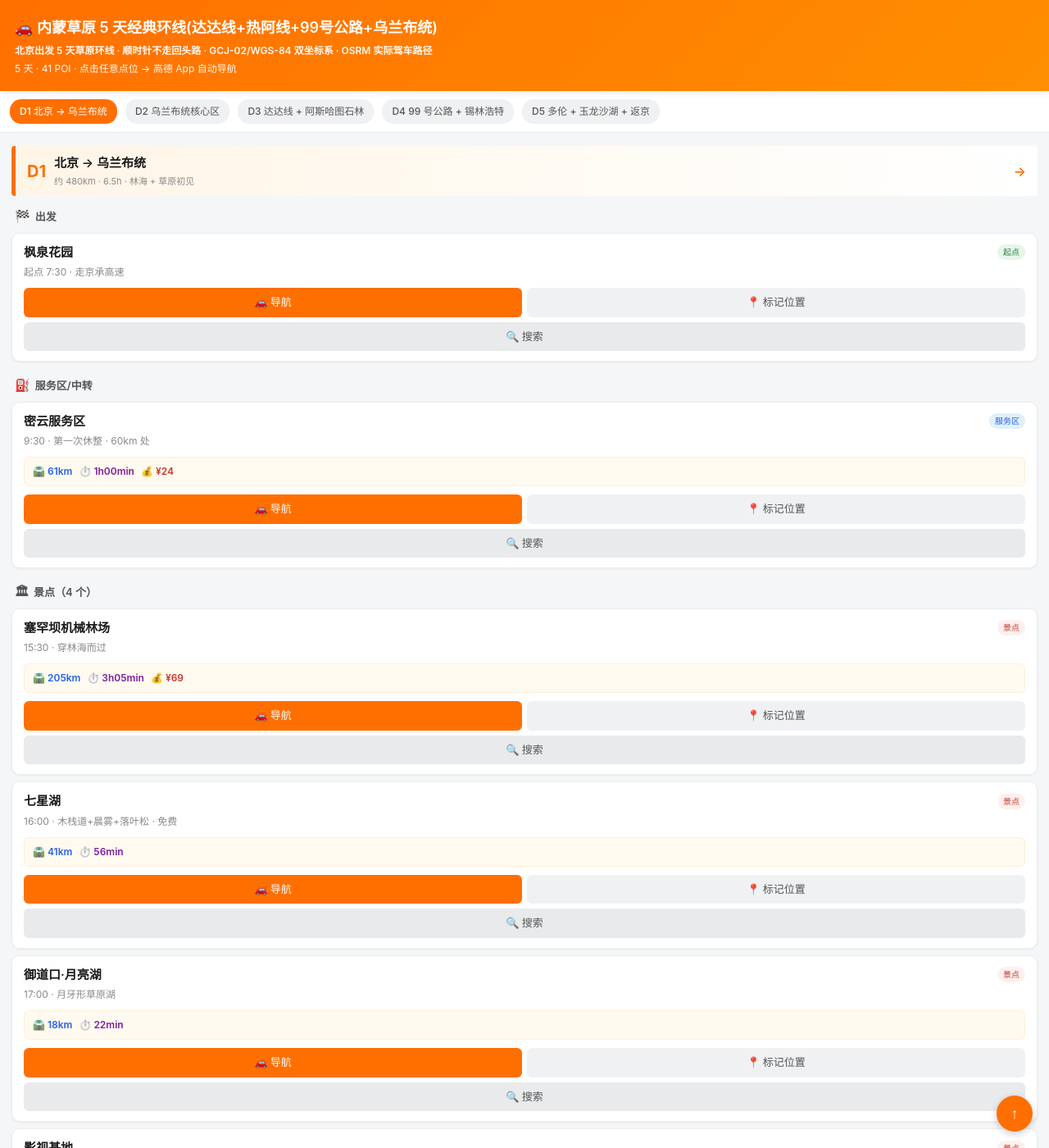
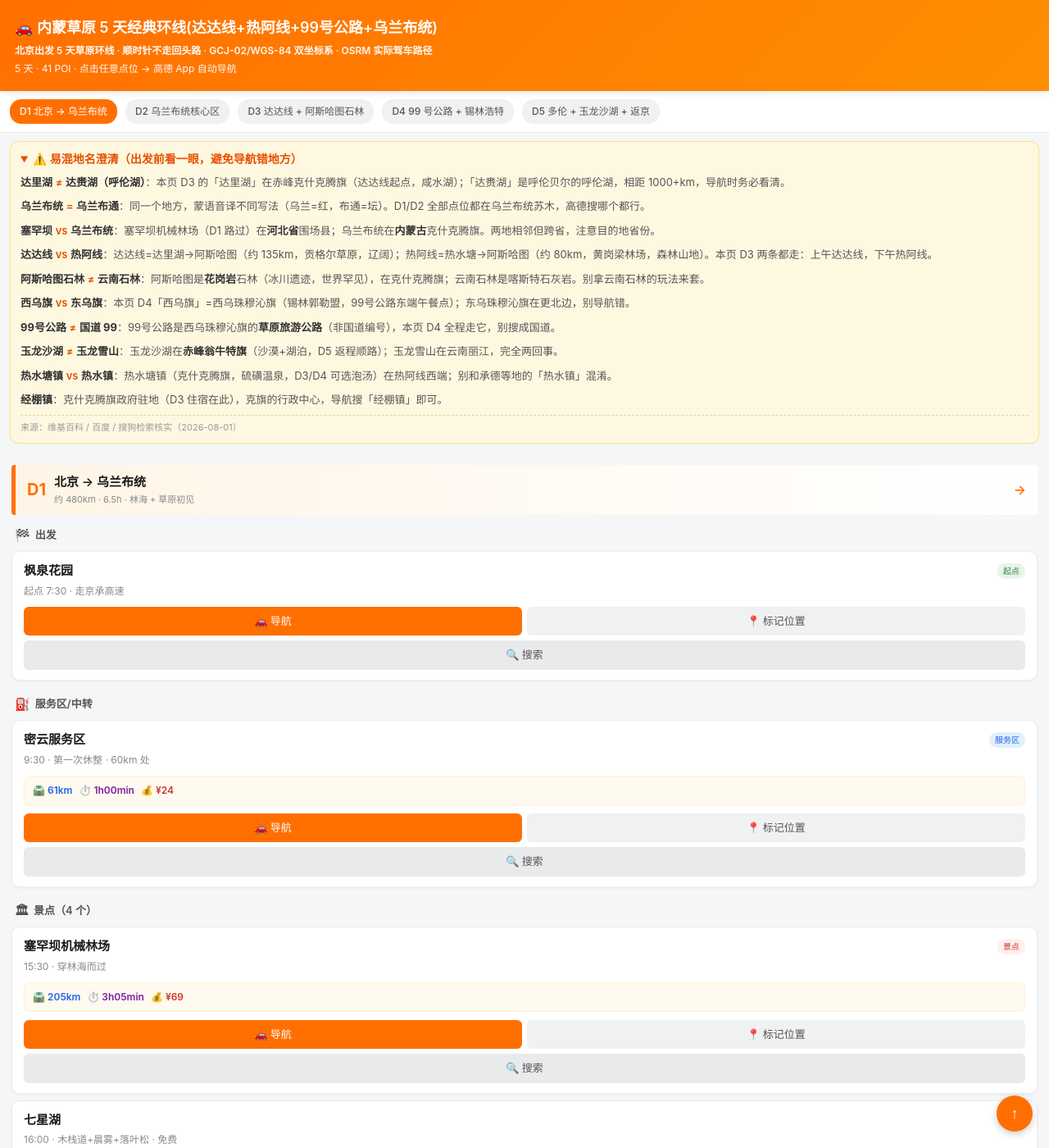
Before and after one commit to DuRunzhe/durunzhe.github.io, a Jekyll site: the page inner-mongolia-trip-map.html, which Jekyll copies as it is, in a window 1280 px wide and 1400 px high. Shown: the whole window at 82% size. Built offline with Jekyll 4.4.1, drawn with Linux system fonts in a browser that asks for light colours.

Commit message:
feat(trip-map): 导航页增加易混地名澄清区块(达里湖/达赉湖、乌兰布统/乌兰布通、塞罕坝/乌兰布统等 10 条,来源维基/百度/搜狗核实)

```diff
--- a/inner-mongolia-trip-map.html
+++ b/inner-mongolia-trip-map.html
@@ -212,6 +212,37 @@ header p .route { font-weight: 600; }
   border-radius: 6px;
 }
 
+/* ========== 易混地名澄清 ========== */
+.name-clarify {
+  margin: 10px 12px;
+  background: #fff8e1;
+  border: 1px solid #ffe082;
+  border-radius: 10px;
+  padding: 10px 12px;
+}
+.name-clarify summary {
+  font-weight: 600;
+  font-size: 14px;
+  cursor: pointer;
+  color: #e65100;
+  outline: none;
+}
+.name-clarify .cl-item {
+  margin: 8px 0;
+  font-size: 13px;
+  color: #555;
+  line-height: 1.65;
+}
+.name-clarify .cl-item b { color: #333; }
+.name-clarify .cl-item .vs { color: #e65100; font-weight: 600; }
+.name-clarify .cl-src {
+  font-size: 11px;
+  color: #999;
+  margin-top: 8px;
+  padding-top: 6px;
+  border-top: 1px dashed #e0d5a8;
+}
+
 .to-top {
   position: fixed;
   bottom: 20px;
@@ -265,6 +296,22 @@ header p .route { font-weight: 600; }
   <a href="#day4">D4 99 号公路 + 锡林浩特</a>
   <a href="#day5">D5 多伦 + 玉龙沙湖 + 返京</a>
 </nav>
+
+<!-- ========== 易混地名澄清 ========== -->
+<details class="name-clarify" open>
+  <summary>⚠️ 易混地名澄清（出发前看一眼，避免导航错地方）</summary>
+  <div class="cl-item"><b>达里湖</b> <span class="vs">≠</span> <b>达赉湖（呼伦湖）</b>：本页 D3 的「达里湖」在赤峰克什克腾旗（达达线起点，咸水湖）；「达赉湖」是呼伦贝尔的呼伦湖，相距 1000+km，导航时务必看清。</div>
+  <div class="cl-item"><b>乌兰布统</b> <span class="vs">=</span> <b>乌兰布通</b>：同一个地方，蒙语音译不同写法（乌兰=红，布通=坛）。D1/D2 全部点位都在乌兰布统苏木，高德搜哪个都行。</div>
+  <div class="cl-item"><b>塞罕坝</b> <span class="vs">vs</span> <b>乌兰布统</b>：塞罕坝机械林场（D1 路过）在<b>河北省</b>围场县；乌兰布统在<b>内蒙古</b>克什克腾旗。两地相邻但跨省，注意目的地省份。</div>
+  <div class="cl-item"><b>达达线</b> <span class="vs">vs</span> <b>热阿线</b>：达达线=达里湖→阿斯哈图（约 135km，贡格尔草原，辽阔）；热阿线=热水塘→阿斯哈图（约 80km，黄岗梁林场，森林山地）。本页 D3 两条都走：上午达达线，下午热阿线。</div>
+  <div class="cl-item"><b>阿斯哈图石林</b> <span class="vs">≠</span> <b>云南石林</b>：阿斯哈图是<b>花岗岩</b>石林（冰川遗迹，世界罕见），在克什克腾旗；云南石林是喀斯特石灰岩。别拿云南石林的玩法来套。</div>
+  <div class="cl-item"><b>西乌旗</b> <span class="vs">vs</span> <b>东乌旗</b>：本页 D4「西乌旗」=西乌珠穆沁旗（锡林郭勒盟，99号公路东端午餐点）；东乌珠穆沁旗在更北边，别导航错。</div>
+  <div class="cl-item"><b>99号公路</b> <span class="vs">≠</span> <b>国道 99</b>：99号公路是西乌珠穆沁旗的<b>草原旅游公路</b>（非国道编号），本页 D4 全程走它，别搜成国道。</div>
+  <div class="cl-item"><b>玉龙沙湖</b> <span class="vs">≠</span> <b>玉龙雪山</b>：玉龙沙湖在<b>赤峰翁牛特旗</b>（沙漠+湖泊，D5 返程顺路）；玉龙雪山在云南丽江，完全两回事。</div>
+  <div class="cl-item"><b>热水塘镇</b> <span class="vs">vs</span> <b>热水镇</b>：热水塘镇（克什克腾旗，硫磺温泉，D3/D4 可选泡汤）在热阿线西端；别和承德等地的「热水镇」混淆。</div>
+  <div class="cl-item"><b>经棚镇</b>：克什克腾旗政府驻地（D3 住宿在此），克旗的行政中心，导航搜「经棚镇」即可。</div>
+  <div class="cl-src">来源：维基百科 / 百度 / 搜狗检索核实（2026-08-01）</div>
+</details>
 
 <!-- ========== Day 区段 ========== -->
 <section class="day" id="day1">
```
